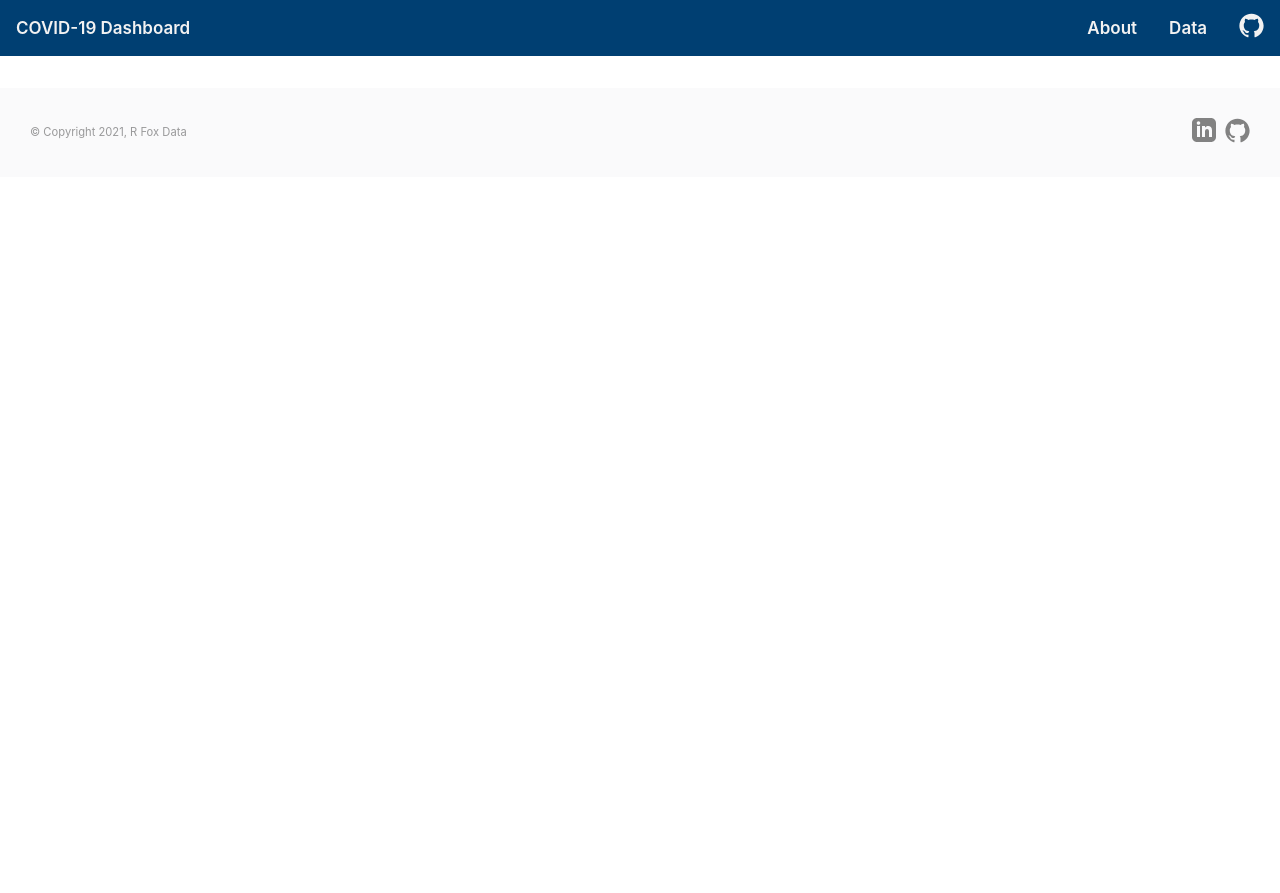
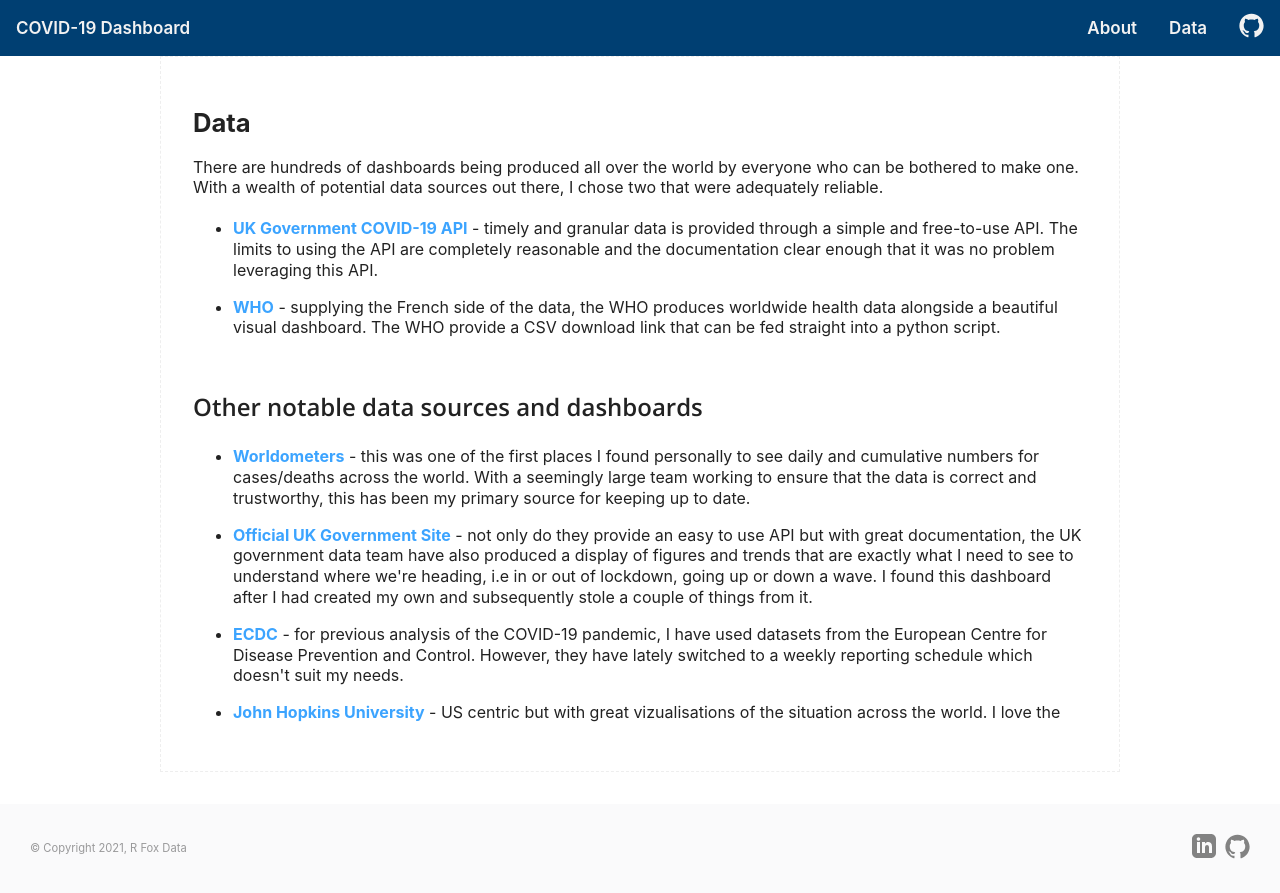
Before and after one commit to rjjfox/covid-dashboard, a Flask app: page /data in a window 1280 px wide. Before the commit the page ends 143 px from the top, so only its background shows below. Run offline with Flask 2, Linux system fonts and the light colour scheme; some libraries are stand-ins or nearby versions.

Commit message:
Provide data source information

```diff
--- a/coviddashboard/templates/data.html
+++ b/coviddashboard/templates/data.html
@@ -1,7 +1,52 @@
 {% extends 'base.html' %}
-
-{% block title %}About{% endblock %}
 
 {% block content %}
 
+<div class="container">
+    <h1>{% block title %}Data{% endblock %}</h1>
+    <p>
+        There are hundreds of dashboards being produced all over the world by everyone who can be bothered to make one.
+        With a wealth of potential data sources out there, I chose two that were adequately reliable.
+    </p>
+    <ul>
+        <li>
+            <a href="https://coronavirus.data.gov.uk/details/developers-guide"><b>UK Government COVID-19 API</b></a> -
+            timely and granular data is provided through a simple and free-to-use API. The limits to using the API are
+            completely reasonable and the documentation clear enough that it was no problem leveraging this API.
+        </li>
+        <li>
+            <a href="https://covid19.who.int/"><b>WHO</b></a> - supplying the French side of the data, the WHO produces
+            worldwide health data alongside a beautiful visual dashboard. The WHO provide a CSV download link that can
+            be fed straight into a python script.
+        </li>
+    </ul>
+
+    <h2>Other notable data sources and dashboards</h2>
+    <ul>
+        <li>
+            <a href="https://www.worldometers.info/coronavirus/"><b>Worldometers</b></a> - this was one of the first
+            places I found personally to see daily and cumulative numbers for cases/deaths across the world. With a
+            seemingly large team working to ensure that the data is correct and trustworthy, this has been my primary
+            source for keeping up to date.
+        </li>
+        <li>
+            <a href="https://coronavirus.data.gov.uk/"><b>Official UK Government Site</b></a> - not only do they provide
+            an easy to use API but with great documentation, the UK government data team have also produced a display of
+            figures and trends that are exactly what I need to see to understand where we're heading, i.e in or out of
+            lockdown, going up or down a wave. I found this dashboard after I had created my own and subsequently stole
+            a couple of things from it.
+        </li>
+        <li>
+            <a href="https://www.ecdc.europa.eu/en/covid-19/data"><b>ECDC</b></a> - for previous analysis of the
+            COVID-19 pandemic, I have used datasets from the European Centre for Disease Prevention and Control.
+            However, they have lately switched to a weekly reporting schedule which doesn't suit my needs.
+        </li>
+        <li>
+            <a href="https://coronavirus.jhu.edu/map.html"><b>John Hopkins University</b></a> - US centric but with
+            great vizualisations of the situation across the world. I love the
+        </li>
+    </ul>
+
+</div>
+
 {% endblock %}
```
